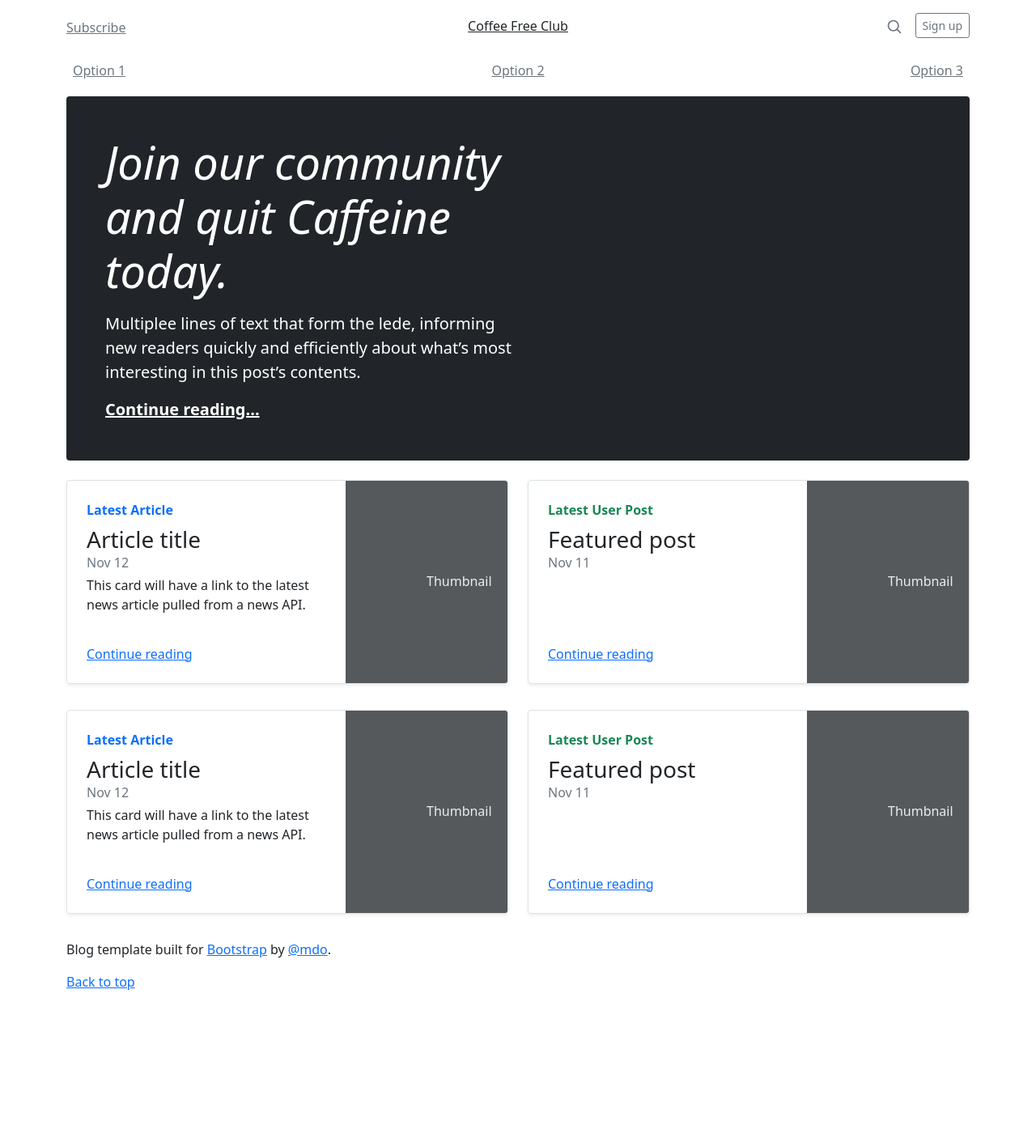
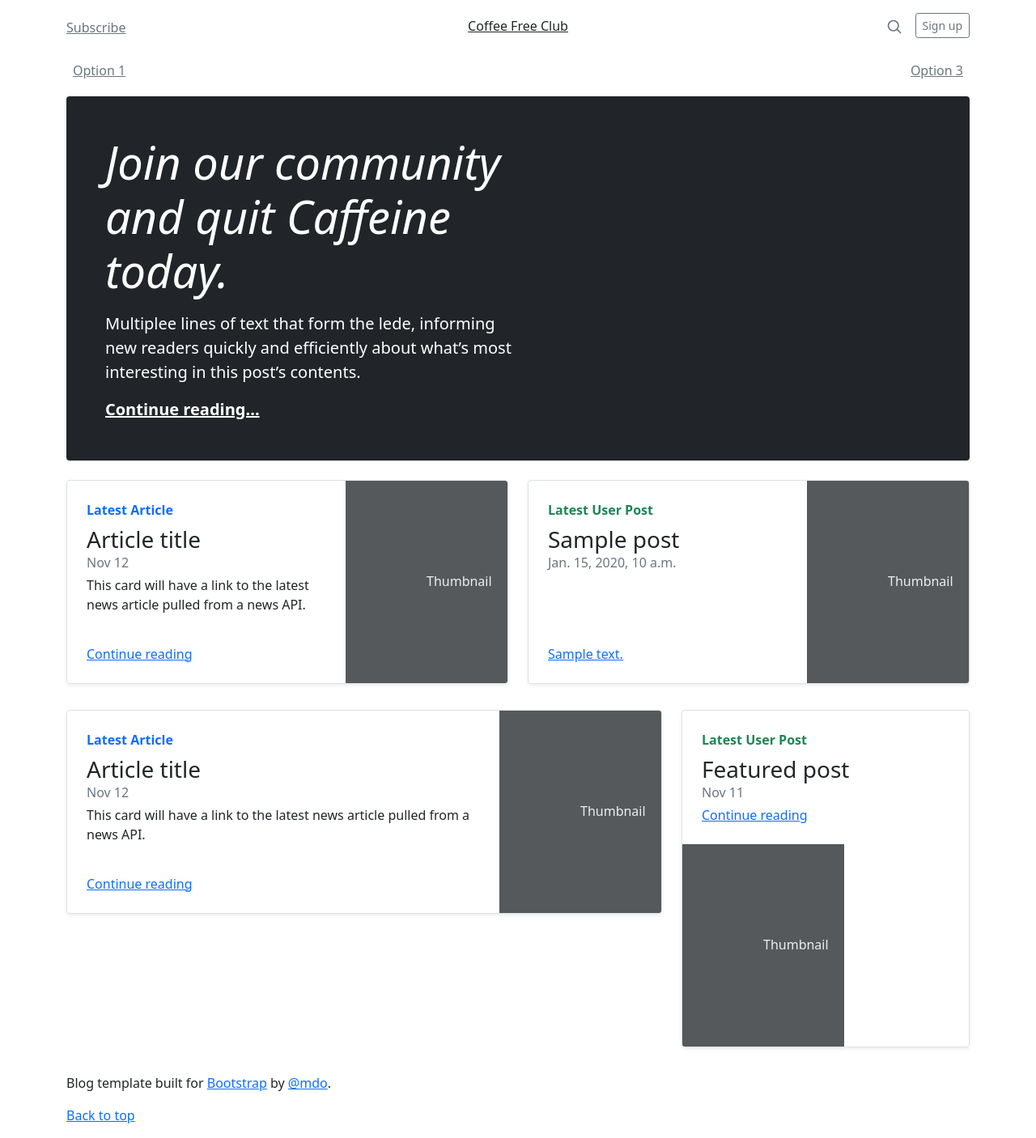
Before and after one commit to bobbydeane/Coffee_Free, a Django app: template coffee_free/templates/index.html in a window 1280 px wide. Shown: the whole page at 81% size. Before the commit the page ends 1223 px from the top, so only its background shows below. Run offline with Django 3.2, Linux system fonts and the light colour scheme; the template is opened without the code that fills it: values that come from a table or form of the project are taken from there, others are empty; tables that the repository leaves empty hold one stand-in row (values such as "Sample post").

Commit message:
Add some example postdetail code and add post detail view

```diff
--- a/coffee_free/templates/base.html
+++ b/coffee_free/templates/base.html
@@ -33,7 +33,6 @@
         <div class="nav-scroller py-1 mb-2">
             <nav class="nav d-flex justify-content-between">
               <a class="p-2 link-secondary" href="#">Option 1</a>
-              <a class="p-2 link-secondary" href="#">Option 2</a>
               <a class="p-2 link-secondary" href="#">Option 3</a>
             </nav>
           </div>
--- a/coffee_free/templates/index.html
+++ b/coffee_free/templates/index.html
@@ -31,10 +31,10 @@
     <div class="row g-0 border rounded overflow-hidden flex-md-row mb-4 shadow-sm h-md-250 position-relative">
       <div class="col p-4 d-flex flex-column position-static">
         <strong class="d-inline-block mb-2 text-success">Latest User Post</strong>
-        <h3 class="mb-0">Featured post</h3>
-        <div class="mb-1 text-muted">Nov 11</div>
+        <h3 class="mb-0">{{ post.title }}</h3>
+        <div class="mb-1 text-muted">{{ post.created_on }}</div>
         <p class="mb-auto"></p>
-        <a href="#" class="stretched-link">Continue reading</a>
+        <a href="{% url 'post_detail' post.slug  %}" class="stretched-link">{{ post.excerpt }}</a>
       </div>
       <div class="col-auto d-none d-lg-block">
         <svg class="bd-placeholder-img" width="200" height="250" xmlns="http://www.w3.org/2000/svg" role="img" aria-label="Placeholder: Thumbnail" preserveAspectRatio="xMidYMid slice" focusable="false"><title>Placeholder</title><rect width="100%" height="100%" fill="#55595c"/><text x="50%" y="50%" fill="#eceeef" dy=".3em">Thumbnail</text></svg>
@@ -45,7 +45,7 @@
 </div>
 
 <div class="row mb-2">
-  <div class="col-md-6">
+  <div class="col-md-8">
     <div class="row g-0 border rounded overflow-hidden flex-md-row mb-4 shadow-sm h-md-250 position-relative">
       <div class="col p-4 d-flex flex-column position-static">
         <strong class="d-inline-block mb-2 text-primary">Latest Article</strong>
@@ -61,7 +61,7 @@
     </div>
   </div>
 
-  <div class="col-md-6">
+  <div class="col-md-4">
     <div class="row g-0 border rounded overflow-hidden flex-md-row mb-4 shadow-sm h-md-250 position-relative">
       <div class="col p-4 d-flex flex-column position-static">
         <strong class="d-inline-block mb-2 text-success">Latest User Post</strong>
--- /dev/null
+++ b/coffee_free/templates/sign_up.html
@@ -0,0 +1,5 @@
+{% extends "base.html" %}
+
+{% block content %}
+
+{%endblock%}
```
Also changed, not shown: coffee_free/templates/post_detail.html (+14 -13 lines), community/views.py (+22 -2 lines).
